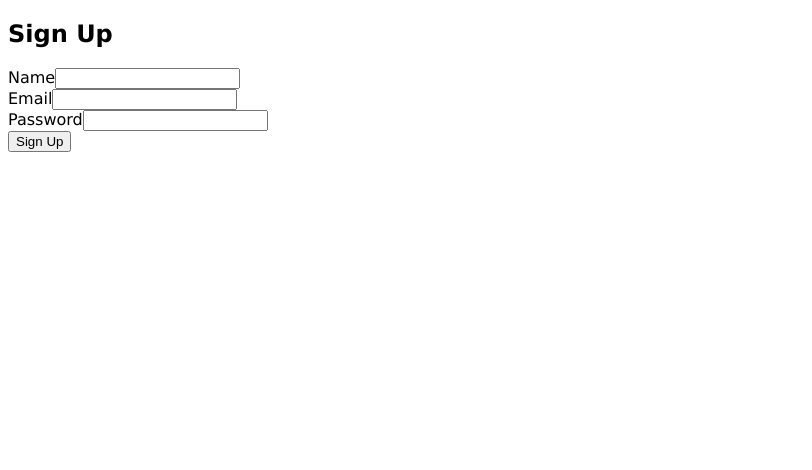
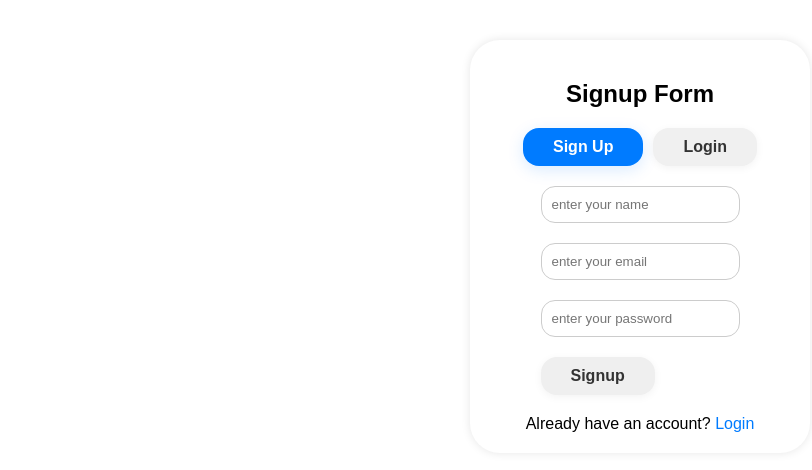
Before and after one commit to ash213-gif/EmployeManage_Front, a React (Vite) app in the folder vite-project/: page /signup in a window 1280 px wide. Shown: the top 470 px of the page, without its empty margins (0-812 px from the left). Built offline with nearby package versions, Linux system fonts and the light colour scheme; no server answers.

Commit message:
create authentication folder

```diff
--- a/vite-project/Componenets/AllComponents.js
+++ b/vite-project/Componenets/AllComponents.js
@@ -9,4 +9,5 @@ export { default as Logout } from './Admin/pages/Logout';
 export { default as Setting } from './Admin/pages/Setting';
 export { default as Employees } from './Admin/pages/Employees';
 export { default as Alltask } from './Admin/pages/Alltask';
-// export {default as GlobarRenderUrl} from './GlobarRenderUrl';
+export { default as   Otpverfication } from './Userenter/Otpverfication'
+ // export {default as GlobarRenderUrl} from './GlobarRenderUrl';
--- a/vite-project/Componenets/Userenter/Login.jsx
+++ b/vite-project/Componenets/Userenter/Login.jsx
@@ -1,5 +1,9 @@
+import axios from 'axios'
 import React from 'react'
 import { useState } from 'react'
+import { GlobarRenderUrl } from '../../GlobalUrl'
+import { Axios } from 'axios'
+
 
 export default function Login() {
 
@@ -7,10 +11,28 @@ export default function Login() {
         email: "",
     password:""})
 
+    const [ error ,setError]=useState(null)
+    const [success, setSuccess]=useState(null)
+
     const form=[
         { label: "Email", type: "email", name: "email", placeholder: "Enter your email" },
         { label: "Password", type: "password", name: "password", placeholder: "Enter your password" }
     ]
+
+const handleSubmit=async(e)=>{
+    e.preventDefault()
+    try{
+            const response = await axios.post(`${GlobarRenderUrl}/login` ,data )
+            console.log(response );
+            setdata(response.data.data)
+sessionStorage.setItem('LoginId' , response.data.data._id )
+
+
+    } catch(error){
+        setError(error.response.msg)
+        console.log(error);
+    }
+}
 
   return (
     <>
--- /dev/null
+++ b/vite-project/Componenets/Userenter/Otpverfication.jsx
@@ -0,0 +1,40 @@
+import axios from 'axios';
+import React, { useState } from 'react'
+import { useNavigate } from 'react-router-dom';
+import{ GlobarRenderUrl } from '../../GlobalUrl'
+
+
+export default function Otpverfication() {
+
+const [otp,setotp]= useState('')
+const navigate = useNavigate();
+const Sigupid = sessionStorage.getItem('SignupId');
+
+const  handleSubmit = async (e) => {
+  e.preventDefault();
+
+  try{
+const response = await axios.post(`${GlobarRenderUrl}/verifyotp/${Sigupid}`, otp)
+console.log(response);
+  }
+  catch(err){
+    console.error("Error during OTP verification:", err);
+  }
+}
+
+  return (
+    <div className="otp-container">
+      <h2>OTP Verification</h2>
+      <form onSubmit={handleSubmit} className="otp-form">
+        <input
+          type="number"
+          className="otp-input"
+          value={otp}
+          onChange={(e) => setotp(e.target.value)}
+          placeholder="Enter OTP"
+        />
+        <button type="submit" className="otp-btn">SUBMIT</button>
+      </form>
+    </div>
+  )
+}
--- a/vite-project/Componenets/Userenter/Signup.jsx
+++ b/vite-project/Componenets/Userenter/Signup.jsx
@@ -1,41 +1,71 @@
 import React, { useState } from 'react';
+import { useNavigate } from 'react-router-dom';
+import axios from 'axios';
+import { GlobarRenderUrl } from '../../GlobalUrl';
 
 const SignUpForm = () => {
   const [formData, setFormData] = useState({});
+  const [error, setError] = useState(null);
+  const [success, setSuccess] = useState(null);
 
+  const navigate = useNavigate();
   const formFields = [
-    { label: 'Name', type: 'text', name: 'name' },
-    { label: 'Email', type: 'email', name: 'email' },
-    { label: 'Password', type: 'password', name: 'password' },
+    { label: 'Name', type: 'text', name: 'name', placeholder: 'enter your name ' },
+    { label: 'Email Address', type: 'email', name: 'email', placeholder: 'enter your email ' },
+    { label: 'Password', type: 'password', name: 'password', placeholder: 'enter your password  ' },
   ];
 
   const handleChange = (e) => {
     setFormData({ ...formData, [e.target.name]: e.target.value });
   };
 
-  const handleSubmit = (e) => {
+  const handleSubmit = async (e) => {
     e.preventDefault();
-    console.log(formData);
-    // Add logic to handle form submission
+    try {
+      const response = await axios.post(`${GlobarRenderUrl}/signup`, formData);
+      if (response.data.status === true) {
+        setFormData(response.data.user)
+        sessionStorage.setItem('SignupId', response.data.user._id)
+        navigate(`/otpverfication/${response.data.user._id}`)
+      }
+
+    } catch (error) {
+      setError(
+        error?.response?.data?.msg ||
+        error?.response?.msg ||
+        error?.message ||
+        'Signup failed. Please try again.'
+      )
+      console.log(error);
+    }
   };
 
   return (
-    <div>
-      <h2>Sign Up</h2>
+    <div className="signup-form">
+      <h2>Signup Form</h2>
+      <div className="tab-buttons">
+        <button className="active">Sign Up</button>
+        <button onClick={() => navigate('/login')}>Login</button>
+
+      </div>
       <form onSubmit={handleSubmit}>
         {formFields.map((field, index) => (
           <div key={index}>
-            <label>{field.label}</label>
+
             <input
               type={field.type}
               name={field.name}
               value={formData[field.name]}
               onChange={handleChange}
+              placeholder={field.placeholder}
             />
           </div>
         ))}
-        <button type="submit">Sign Up</button>
+        <button type="submit">Signup</button>
       </form>
+      <div className="login-link">
+        Already have an account? <a href="#">Login</a>
+      </div>
     </div>
   );
 };
--- a/vite-project/src/App.jsx
+++ b/vite-project/src/App.jsx
@@ -1,14 +1,17 @@
 import React from 'react'
 import { BrowserRouter, Routes, Route } from 'react-router-dom'
-import {  Alltask ,SignUpForm, Login, AdminDash ,  Addtask,Logout,Employees,Setting } from '../Componenets/AllComponents'
+import {  Alltask ,SignUpForm, Login, AdminDash , Otpverfication ,  Addtask,Logout,Employees,Setting } from '../Componenets/AllComponents'
 // import Counter  from '../Componenets/Redux/Counter'
 export default function App() {
   return (
     <BrowserRouter>
     {/* <Counter/> */}
       <Routes>
+        {/* Authentication of user  */}
         <Route path="/signup" element={<SignUpForm />} />
         <Route path="/login" element={<Login />} />
+        <Route path="/otpverfication" element={<Otpverfication />} />
+        <Route path="/otpverfication/:id" element={<Otpverfication />} />
 
         { /* Admin Dashboard Route */}
 
--- a/vite-project/src/index.css
+++ b/vite-project/src/index.css
@@ -1,4 +1,3 @@
-
 /* sidebar admoin dsah board  */
 
 body{
@@ -270,3 +269,166 @@ body{
 .confirmation-dialog .cancel-btn:hover {
   background-color: #643A71;
 }
+/* sign up form sytle  */
+body {
+  font-family: Arial, sans-serif;
+}
+
+.signup-form {
+
+  max-width: 300px;
+  flex-direction: column;
+  align-items: center;
+  justify-items: center;
+  margin: 40px auto;
+  padding: 20px;
+  background-color: #fff;
+  border-radius: 30px;
+  box-shadow: 0 0 10px rgba(0, 0, 0, 0.1);
+
+}
+
+.signup-form h2 {
+  text-align: center;
+  margin-bottom: 20px;
+}
+
+
+
+.signup-form label {
+  margin-bottom: 10px;
+}
+
+.signup-form input {
+  padding: 10px;
+  margin-bottom: 20px;
+  border: 1px solid #ccc;
+  border-radius: 14px;
+}
+
+.signup-form button {
+ padding: 10px 30px;
+  border: none;
+  border-radius: 16px;
+  color: #333;
+  font-weight: 600;
+  font-size: 16px;
+  cursor: pointer;
+  transition: background 0.2s, color 0.2s, box-shadow 0.2s;
+  box-shadow: 0 2px 8px rgba(0,0,0,0.05);
+}
+
+.signup-form button[type="submit"]:hover {
+     border-radius: 16px;
+
+}
+
+.signup-form .login-link {
+  text-align: center;
+  margin-top: 20px;
+}
+
+.signup-form .login-link a {
+  color: #007bff;
+  text-decoration: none;
+}
+
+.signup-form .login-link a:hover {
+  text-decoration: underline;
+}
+.tab-buttons {
+  display: flex;
+  gap: 10px;
+  margin-bottom: 20px;
+  justify-content: center;
+}
+
+.tab-buttons button {
+  padding: 10px 30px;
+  border: none;
+  border-radius: 16px;
+  background: #f0f0f0;
+  color: #333;
+  font-weight: 600;
+  font-size: 16px;
+  cursor: pointer;
+  transition: background 0.2s, color 0.2s, box-shadow 0.2s;
+  box-shadow: 0 2px 8px rgba(0,0,0,0.05);
+}
+
+.tab-buttons button.active,
+.tab-buttons button:hover {
+  background: #007bff;
+  color: #fff;
+  box-shadow: 0 4px 16px rgba(0,123,255,0.15);
+}
+
+
+
+/* this is responsive  */
+@media only screen and (max-width: 768px) {
+  .signup-form {
+    max-width: 90%;
+    margin: 20px auto;
+  }
+}
+
+@media only screen and (max-width: 480px) {
+  .signup-form {
+    padding: 10px;
+  }
+  .signup-form input {
+    padding: 5px;
+  }
+  .signup-form button[type="submit"] {
+    padding: 5px 10px;
+  }
+}
+
+/* OTP Verification Styles */
+.otp-container {
+  max-width: 270px;
+  margin: 60px auto;
+  height: 45vh;
+  padding: 49px 54px;
+  background: #fff;
+  border-radius: 30px;
+  box-shadow: 0 4px 24px rgba(0, 123, 255, 0.10);
+  text-align: center;
+}
+.otp-container h2 {
+  color: #0a0a0a;
+  margin-bottom: 18px;
+  font-weight: 700;
+}
+.otp-form {
+  display: flex;
+  flex-direction: column;
+  gap: 38px;
+}
+.otp-input {
+  padding: 12px 16px;
+  border: 1.5px solid #007bff;
+  border-radius: 8px;
+  font-size: 18px;
+  outline: none;
+  transition: border 0.2s;
+}
+.otp-input:focus {
+  border: 2px solid #0056b3;
+}
+.otp-btn {
+  padding: 12px 0;
+  background: linear-gradient(90deg, #007bff 60%, #0056b3 100%);
+  color: #fff;
+  border: none;
+  border-radius: 8px;
+  font-size: 18px;
+  font-weight: 600;
+  cursor: pointer;
+  transition: background 0.2s, box-shadow 0.2s;
+  box-shadow: 0 2px 8px rgba(0,123,255,0.10);
+}
+.otp-btn:hover {
+  background: linear-gradient(90deg, #0056b3 60%, #007bff 100%);
+}
```
Also changed, not shown: 1 other file (tests, documents, lock files or other folders).
